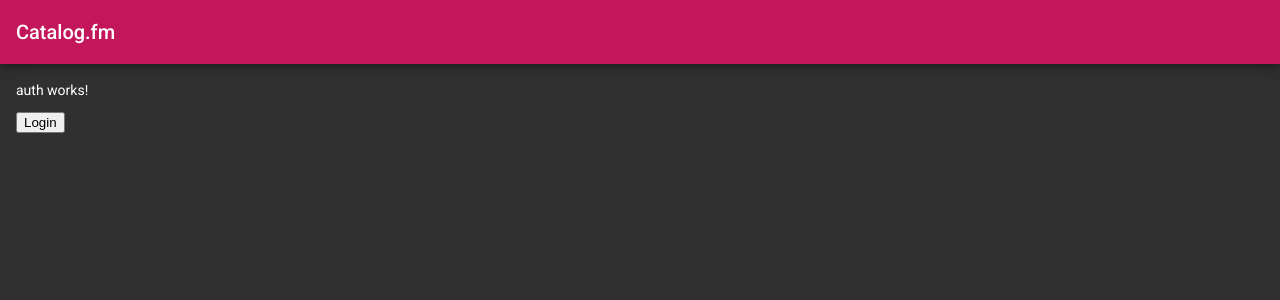
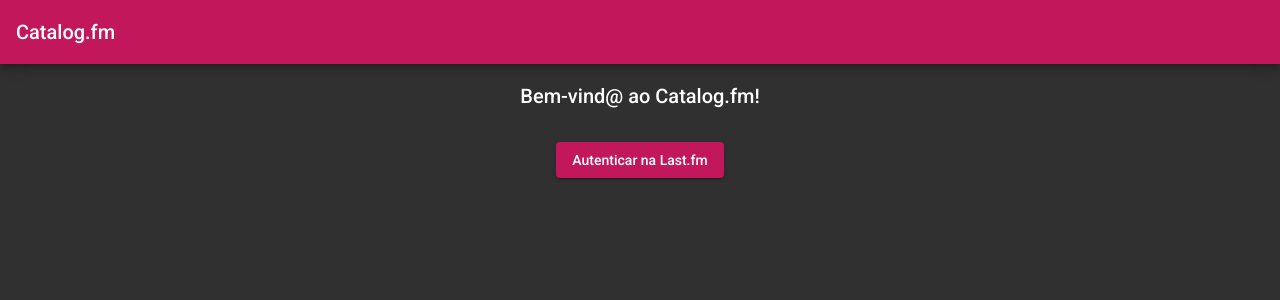
Before and after one commit to andrewarosario/catalogfm, an Angular app: page /auth in a window 1280 px wide. Shown: the top 300 px of the page. Built offline with nearby package versions, Linux system fonts and the light colour scheme.

Commit message:
estilizando AuthComponent

```diff
--- a/src/app/auth/auth.module.ts
+++ b/src/app/auth/auth.module.ts
@@ -1,7 +1,7 @@
 import { NgModule } from '@angular/core';
-import { CommonModule } from '@angular/common';
 import { AuthComponent } from './containers/auth/auth.component';
 import { RouterModule, Routes } from '@angular/router';
+import { SharedModule } from '../shared/shared.module';
 
 const routes: Routes = [
   {
@@ -13,7 +13,7 @@
 @NgModule({
   declarations: [AuthComponent],
   imports: [
-    CommonModule,
+    SharedModule,
     RouterModule.forChild(routes)
   ]
 })
--- a/src/app/auth/containers/auth/auth.component.html
+++ b/src/app/auth/containers/auth/auth.component.html
@@ -1,3 +1,9 @@
-<p>auth works!</p>
-
-<button (click)="login()">Login</button>
+<h2>Bem-vind@ ao Catalog.fm!</h2>
+<div class="button-auth">
+  <button
+    mat-raised-button
+    color="primary"
+    (click)="login()">
+    Autenticar na Last.fm
+  </button>
+</div>
--- a/src/app/auth/containers/auth/auth.component.scss
+++ b/src/app/auth/containers/auth/auth.component.scss
@@ -0,0 +1,9 @@
+h2 {
+  text-align: center;
+}
+
+.button-auth {
+    display: flex;
+    justify-content: center;
+    margin-top: 30px;
+}
```
